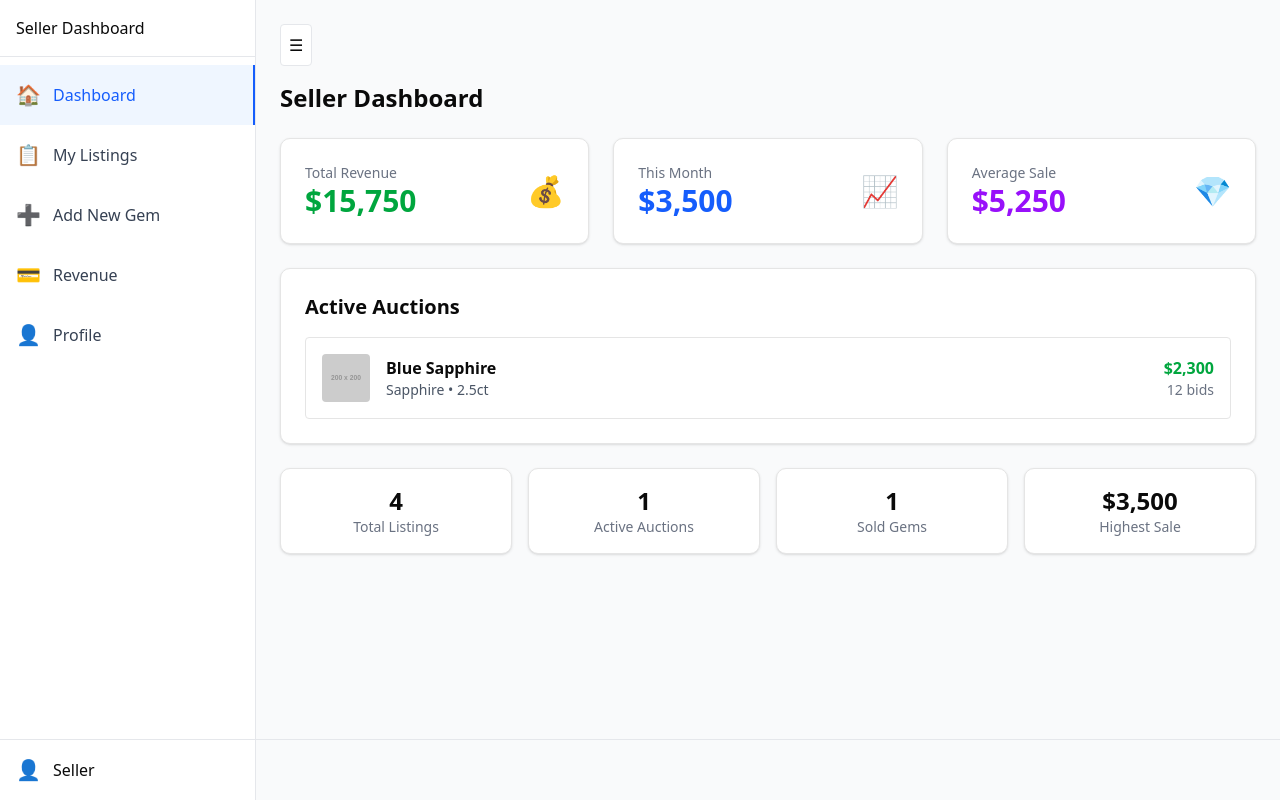
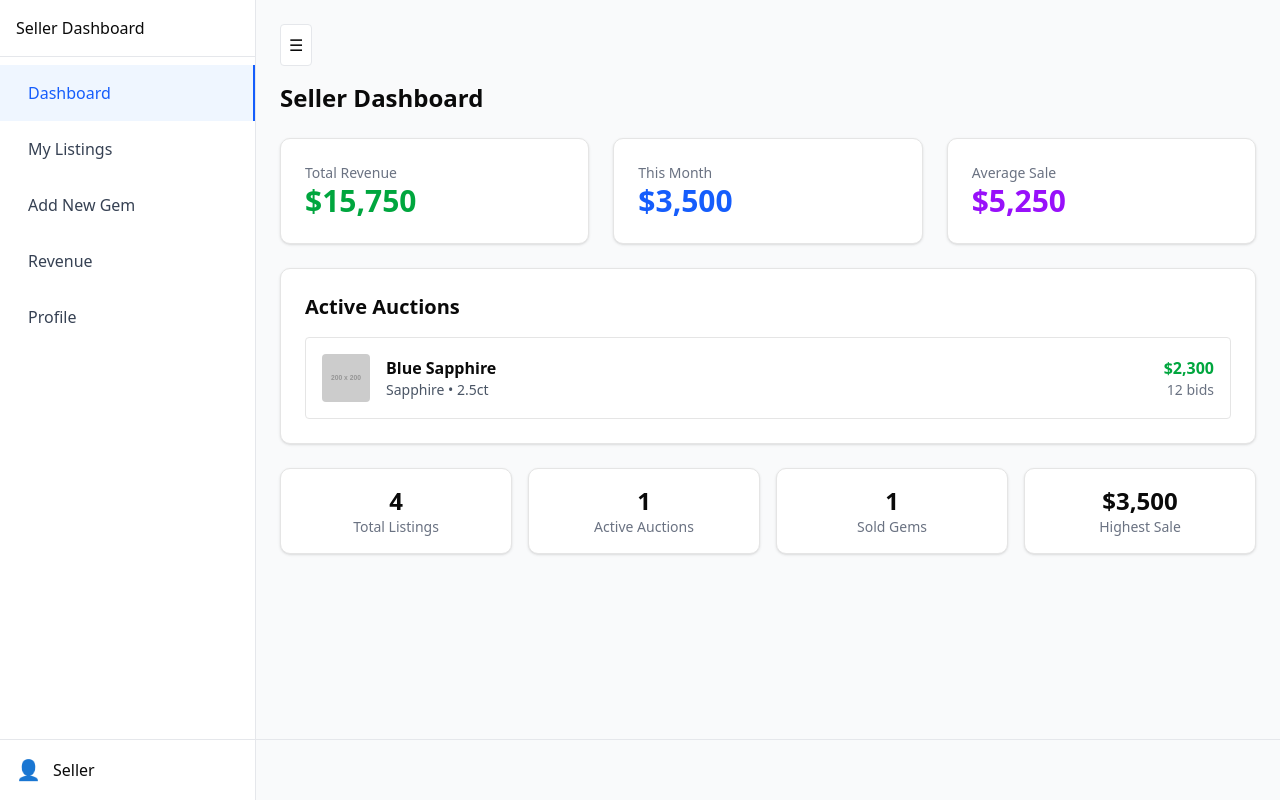
Before and after one commit to IT21831386/ikmangems.lk, a React (Vite) app in the folder client/: page /seller-dashboard in a window 1280 px wide. Built offline with nearby package versions, Linux system fonts and the light colour scheme.

Commit message:
update seller dashboard

```diff
--- a/client/src/pages/user/sellerDashboard.jsx
+++ b/client/src/pages/user/sellerDashboard.jsx
@@ -76,7 +76,7 @@
         onClick={onToggle}
         className="w-full p-4 text-left hover:bg-gray-50 border-b border-gray-200"
       >
-        {isCollapsed ? '☰' : 'Seller Dashboard'}
+        {isCollapsed ? '' : 'Seller Dashboard'}
       </button>
       {children}
     </div>
@@ -262,10 +262,10 @@
 
   const getStatusBadge = (status) => {
     const statusConfig = {
-      active: { bg: 'bg-green-100', text: 'text-green-800', symbol: '⏰' },
-      sold: { bg: 'bg-blue-100', text: 'text-blue-800', symbol: '✅' },
-      pending: { bg: 'bg-yellow-100', text: 'text-yellow-800', symbol: '⏳' },
-      expired: { bg: 'bg-red-100', text: 'text-red-800', symbol: '❌' }
+      active: { bg: 'bg-green-100', text: 'text-green-800', symbol: '' },
+      sold: { bg: 'bg-blue-100', text: 'text-blue-800', symbol: '' },
+      pending: { bg: 'bg-yellow-100', text: 'text-yellow-800', symbol: '' },
+      expired: { bg: 'bg-red-100', text: 'text-red-800', symbol: '' }
     };
 
     const config = statusConfig[status] || statusConfig.pending;
@@ -423,7 +423,7 @@
               <p className="text-sm text-gray-500">Total Revenue</p>
               <p className="text-3xl font-bold text-green-600">${revenue.totalRevenue.toLocaleString()}</p>
             </div>
-            <div className="text-3xl">💰</div>
+            <div className="text-3xl"></div>
           </div>
         </div>
 
@@ -433,7 +433,7 @@
               <p className="text-sm text-gray-500">This Month</p>
               <p className="text-3xl font-bold text-blue-600">${revenue.monthlyRevenue.toLocaleString()}</p>
             </div>
-            <div className="text-3xl">📈</div>
+            <div className="text-3xl"></div>
           </div>
         </div>
 
@@ -443,7 +443,7 @@
               <p className="text-sm text-gray-500">Average Sale</p>
               <p className="text-3xl font-bold text-purple-600">${revenue.averagePrice.toLocaleString()}</p>
             </div>
-            <div className="text-3xl">💎</div>
+            <div className="text-3xl"></div>
           </div>
         </div>
       </div>
@@ -531,11 +531,11 @@
   };
 
   const sidebarItems = [
-    { title: "Dashboard", key: "dashboard", icon: "🏠" },
-    { title: "My Listings", key: "listings", icon: "📋" },
-    { title: "Add New Gem", key: "add-gem", icon: "➕" },
-    { title: "Revenue", key: "revenue", icon: "💳" },
-    { title: "Profile", key: "profile", icon: "👤" },
+    { title: "Dashboard", key: "dashboard", icon: "" },
+    { title: "My Listings", key: "listings", icon: "" },
+    { title: "Add New Gem", key: "add-gem", icon: "" },
+    { title: "Revenue", key: "revenue", icon: "" },
+    { title: "Profile", key: "profile", icon: "" },
   ];
 
   const renderContent = () => {
@@ -591,7 +591,7 @@
                   onClick={handleLogout}
                   className="w-full px-4 py-2 text-left hover:bg-gray-50 flex items-center text-red-600"
                 >
-                  🚪 Sign out
+                   Sign out
                 </button>
               </div>
             )}
```
